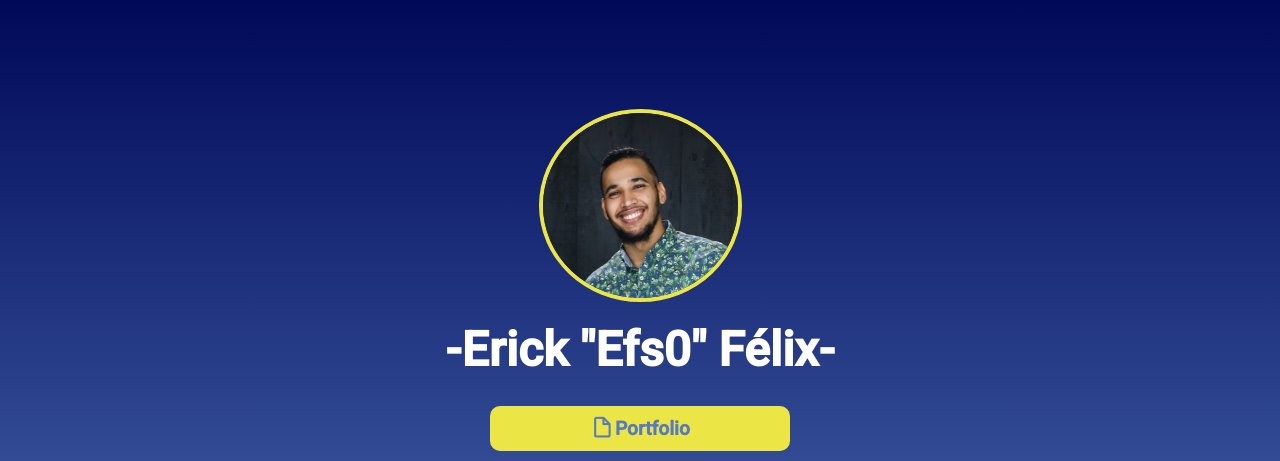
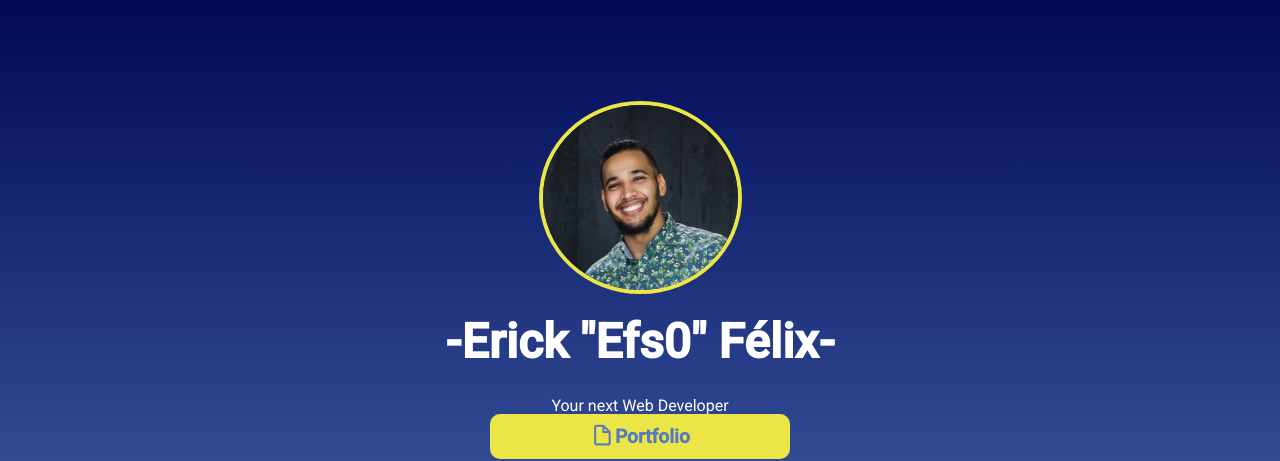
Before and after one commit to efs0-cod3/Efs0_links, a plain HTML site: page index.html in a window 1280 px wide. Shown: the top 461 px of the page. Drawn offline with nearby package versions, Linux system fonts and the light colour scheme.

Commit message:
Update index.html

```diff
--- a/index.html
+++ b/index.html
@@ -20,6 +20,7 @@
         <section>
             <img class="profile" src="img/profile.jpg" alt="">
             <h1>-Erick "Efs0" Félix-</h1>
+            <p>Your next Web Developer</p>
             <a href="https://erickfelix.netlify.app" target="_blank"><button class="tw">
                 <i class='bx-sm bx bx-file-blank'></i>
                 <span>Portfolio</span>
```
